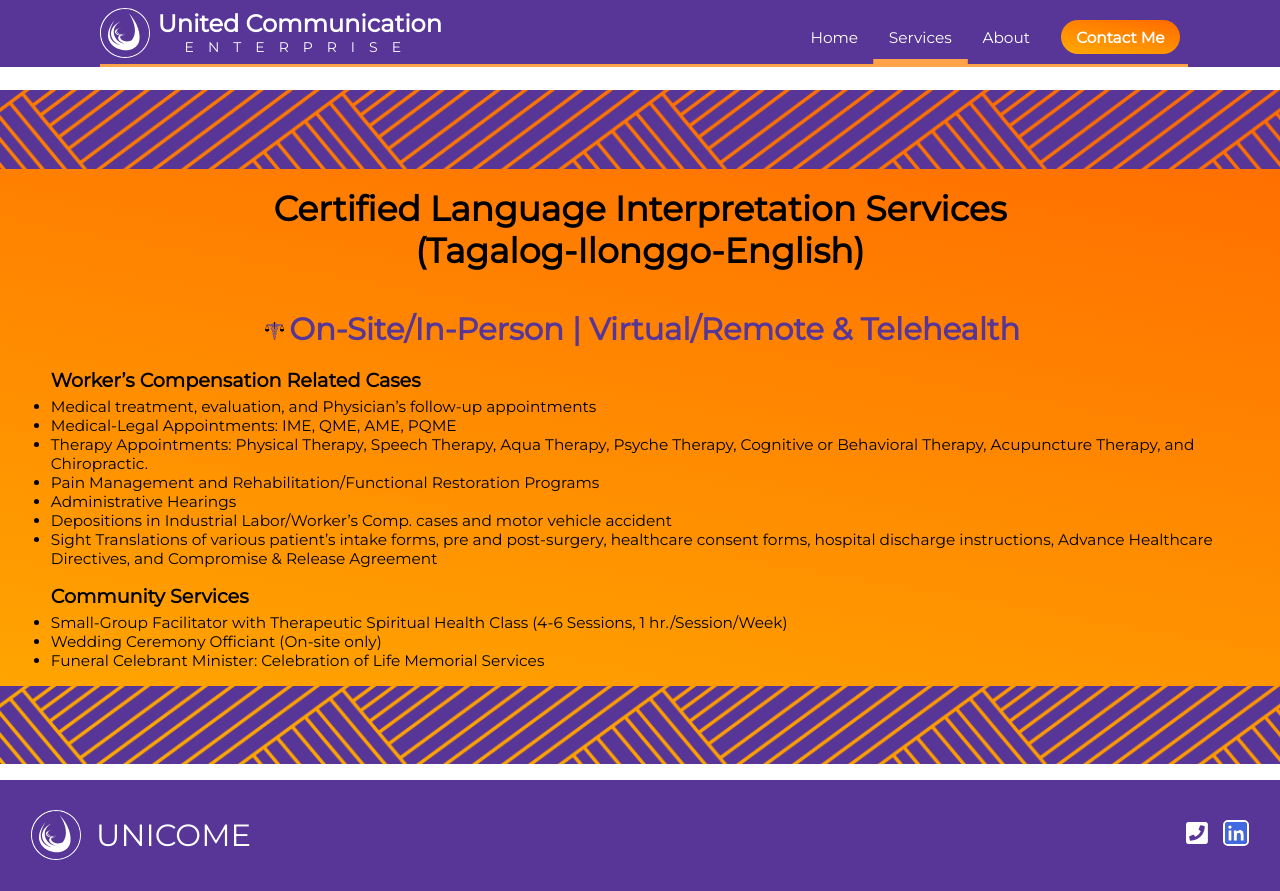
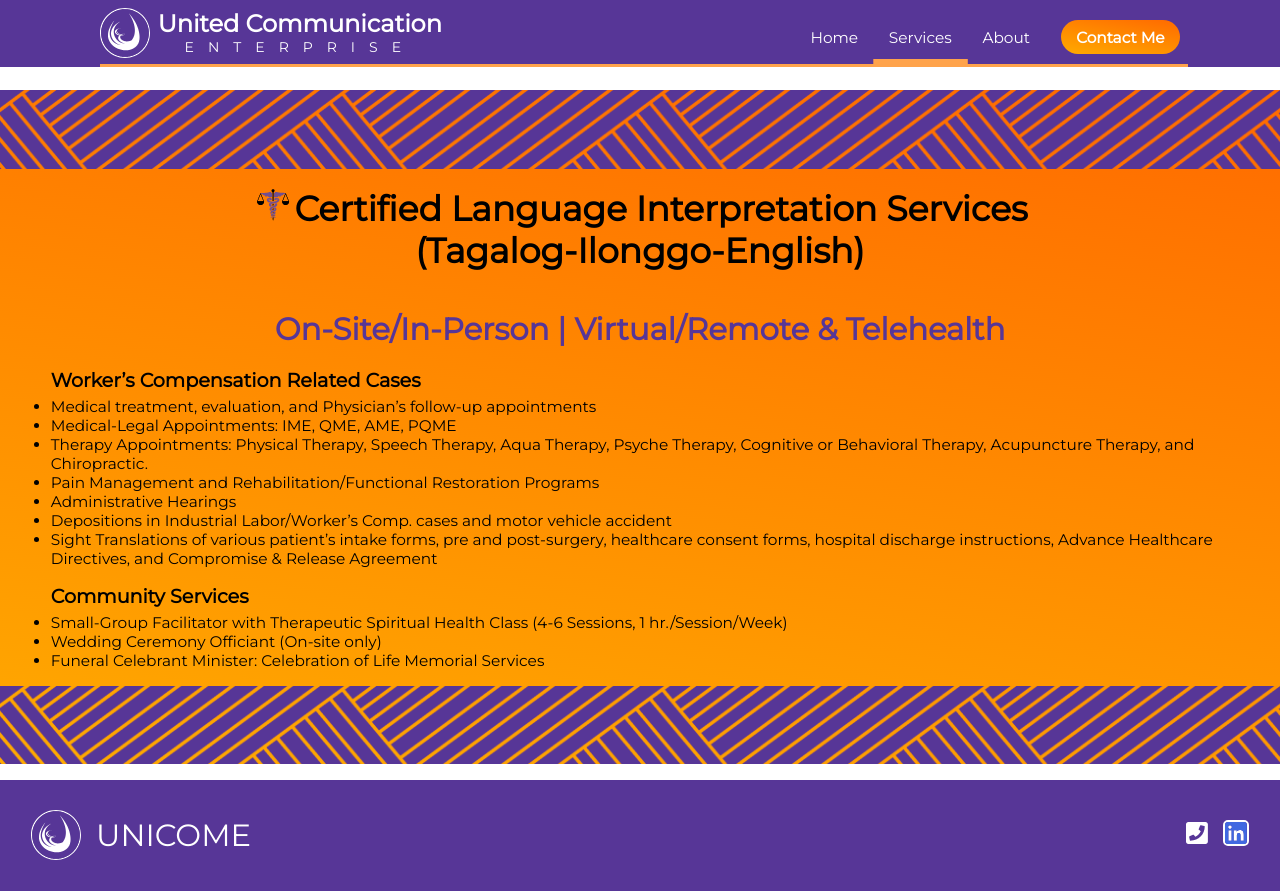
Before and after one commit to clydebaron2000/unicome, a React (Create React App) app in the folder client/: page /services in a window 1280 px wide. Built offline with nearby package versions, Linux system fonts and the light colour scheme; some icons are missing.

Commit message:
additional modifications

```diff
--- a/client/src/pages/about/index.jsx
+++ b/client/src/pages/about/index.jsx
@@ -13,10 +13,10 @@
                 <div className='name'>
                     <h1>
                         Glen Lubao
-                        <Medlegal style={{display:'inline',paddingInline:'5px',width:'var(--fs-700)',height:'auto'}}/>
                         {/* TODO: title to left, scales to right spanning 2 lines */}
                     </h1>
                     <h2>
+                        <Medlegal style={{display:'inline',paddingInline:'5px',width:'var(--fs-700)',height:'auto'}}/>
                         Certified Medical Interpreter
                     </h2>
                 </div>
--- a/client/src/pages/home/index.jsx
+++ b/client/src/pages/home/index.jsx
@@ -87,7 +87,7 @@
                     <MedicalLegal/>
                 </div>
                 <div className='box'>
-                    <h3>A Certified Interpreter <br/> is Required</h3>
+                    <h3>A Certified Interpreter is Required</h3>
                     <div>
                         <p>
                             For Worker’s Compensation related medical treatment appointments and medical legal exams, the interpreter providing the services for such type of
--- a/client/src/pages/services/index.jsx
+++ b/client/src/pages/services/index.jsx
@@ -9,10 +9,10 @@
         <div className='stripped-card'>
             <Stripes/>
             <h1>
+                <Medlegal style={{display:'inline',paddingInline:'5px',width:'var(--fs-700)',height:'auto'}}/>
                 Certified Language Interpretation Services <br/> (Tagalog-Ilonggo-English)
             </h1>
             <h2>
-                <Medlegal style={{display:'inline',paddingInline:'5px',width:'var(--fs-500)',height:'auto'}}/>
                 On-Site/In-Person | Virtual/Remote & Telehealth
             </h2>
             <section>
```
